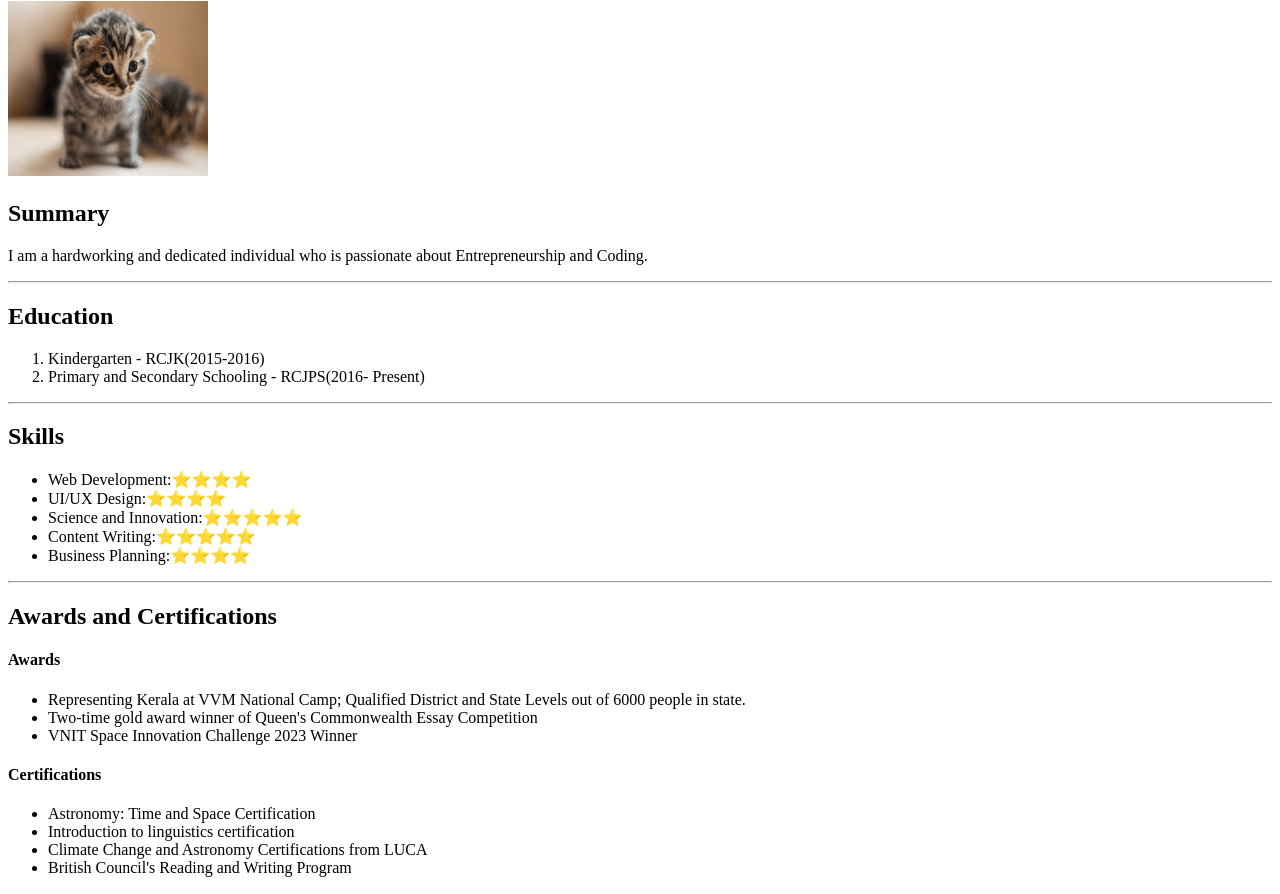
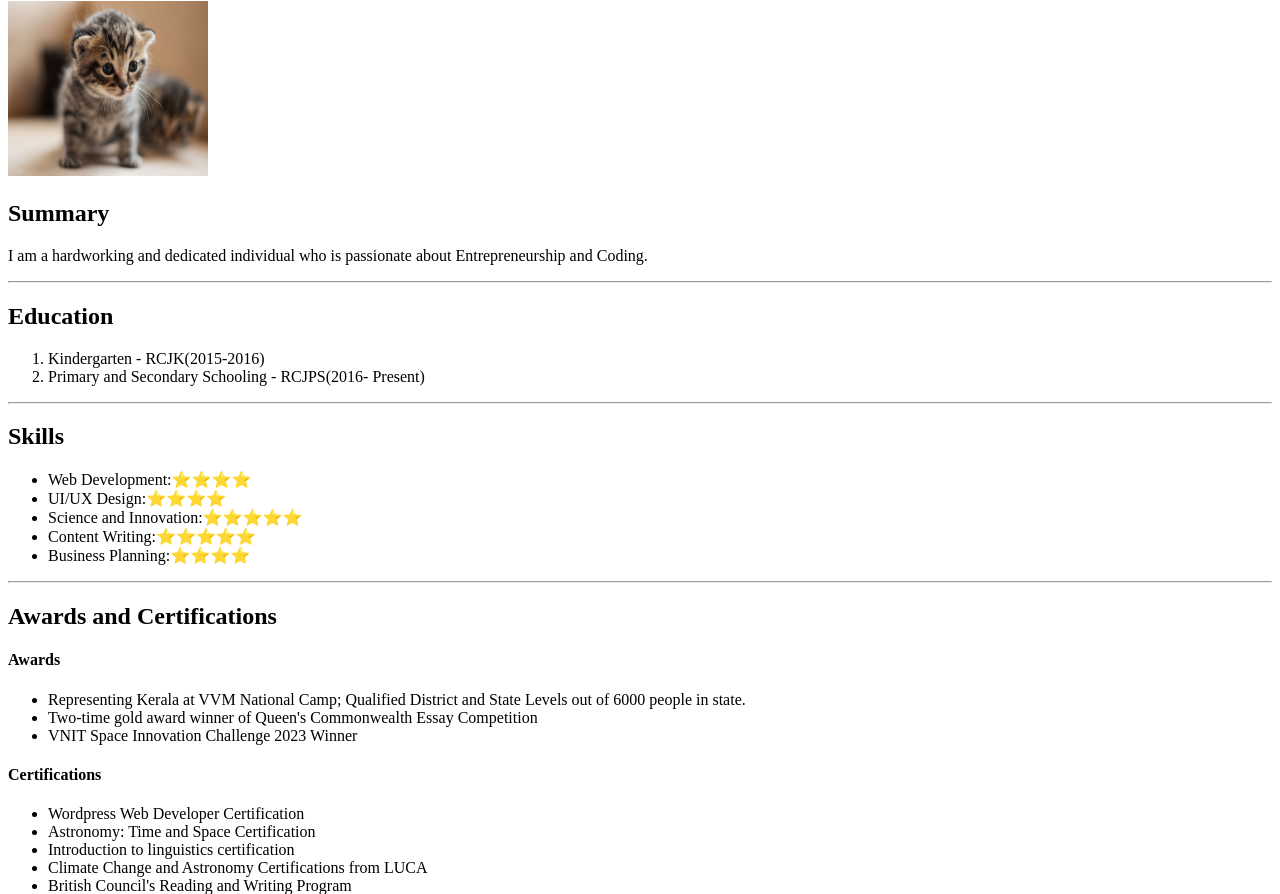
Before and after one commit to QuarkCrusader2011/html-resume, a plain HTML site: page index.html in a window 1280 px wide. Shown: the part 79-973 px from the top of the page. Drawn offline with Linux system fonts and the light colour scheme.

Commit message:
index.html

```diff
--- a/index.html
+++ b/index.html
@@ -39,6 +39,7 @@
 </ul>
 <h4>Certifications</h4>
 <ul>
+    <li>Wordpress Web Developer Certification</li>
     <li>Astronomy: Time and Space Certification</li>
     <li>Introduction to linguistics certification</li>
     <li>Climate Change and Astronomy Certifications from LUCA</li>
```
